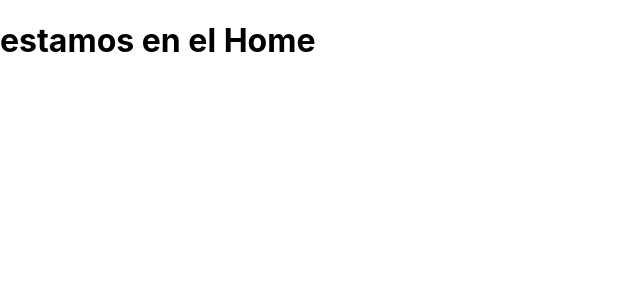
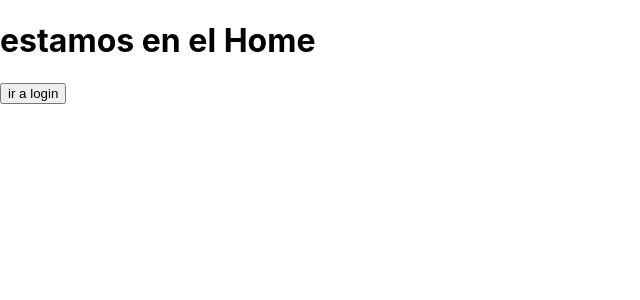
Before and after one commit to emmauelcafu/login, a React (Create React App) app in the folder client/: page / in a window 1280 px wide. Shown: the top 300 px of the page, without its empty margins (0-640 px from the left). Built offline with nearby package versions, Linux system fonts and the light colour scheme.

Commit message:
se crea la conenxion de la bd con el back para registrar user

```diff
--- a/client/src/view/home/home.jsx
+++ b/client/src/view/home/home.jsx
@@ -1,13 +1,16 @@
 // import {Router} from "react-router-dom";
 
 // import Logins from "../login/login";
-
+import {Link} from "react-router-dom"
 function Home(params) {
     return(
 
         <div>
           <h1>estamos en el Home</h1>
+          <Link to={"/login"}>
+          <button>ir a login</button>
 
+          </Link>
         </div>
     )
 }
--- a/client/src/view/login/login.jsx
+++ b/client/src/view/login/login.jsx
@@ -1,5 +1,5 @@
 import CardLogin from "../../component/card/cardLogin.component"
-import { Link } from "react-router-dom";
+
 
 
 import "./login.css"
```
